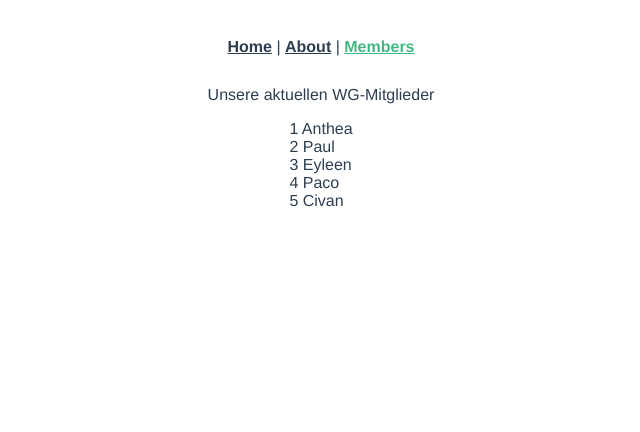
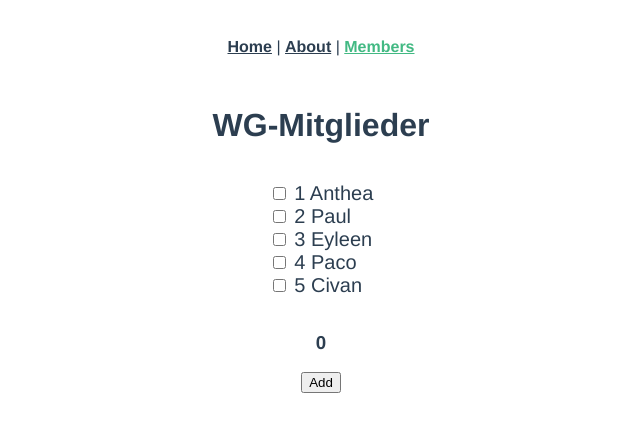
Before and after one commit to CivanErbay/communeVue, a Vue app: page /members in a window 1280 px wide. Shown: the top 432 px of the page, without its empty margins (319-959 px from the left). Built offline with nearby package versions, Linux system fonts and the light colour scheme.

Commit message:
Add Working Toggler

```diff
--- a/src/App.vue
+++ b/src/App.vue
@@ -4,7 +4,7 @@
     <router-link to="/about">About</router-link> |
     <router-link to="/members">Members</router-link>
   </div>
-  <router-view/>
+  <router-view />
 </template>
 
 <style lang="scss">
--- a/src/components/Members.vue
+++ b/src/components/Members.vue
@@ -1,11 +1,19 @@
 <template>
   <div class="member-container">
-    {{ message }}
+    <h1>{{ message }}</h1>
     <ul class="member-container__ul">
-      <li v-for="(member, index) in members" :key="member">
-        {{ ++index }} {{ member }}
+      <!--  :class="{'member-container__ul--finished':member.finished}" - class member.container__ul--finished is active as soon as member.finished is truthy -->
+      <li
+        v-for="(member, index) in members"
+        :key="member.id"
+        :class="{ 'member-container__ul--finished': member.finished }"
+      >
+        <input @click="toggleFinish(member)" type="checkbox" :checked="member.finished" />
+        {{ ++index }} {{ member.name }}
       </li>
     </ul>
+    <h3>{{counter}}</h3>
+    <button @click="addMethod">Add</button>
   </div>
 </template>
 
@@ -13,25 +21,48 @@
 export default {
   name: "Members",
   data: () => ({
-    message: "Unsere aktuellen WG-Mitglieder",
-    members: ["Anthea", "Paul", "Eyleen", "Paco", "Civan"],
+    message: "WG-Mitglieder",
+    members: [
+      { id: 1, name: "Anthea", finished: false },
+      { id: 2, name: "Paul", finished: false },
+      { id: 3, name: "Eyleen", finished: false },
+      { id: 4, name: "Paco", finished: false },
+      { id: 5, name: "Civan", finished: false },
+    ],
+    counter: 0
   }),
+  methods: {
+      addMethod() {
+          this.counter++
+      },
+      toggleFinish(member){
+          member.finished = !member.finished;
+      }
+  }
+
 };
 </script>
 
 <style lang="scss" scoped>
 .member-container {
-    max-width: 20%;
-    margin: 0 auto;
-    display: flex;
-    flex-direction: column;
-    align-items: center;
+  max-width: 40%;
+  margin: 0 auto;
+  display: flex;
+  flex-direction: column;
+  align-items: center;
   &__ul {
-
     list-style-type: none;
     padding: 0;
+    text-align: left;
 
-    text-align: left;
+    &--finished {
+      text-decoration: line-through;
+    }
+
+    li {
+      font-size: 20px;
+      font-weight: 500;
+    }
   }
 }
 </style>
```
